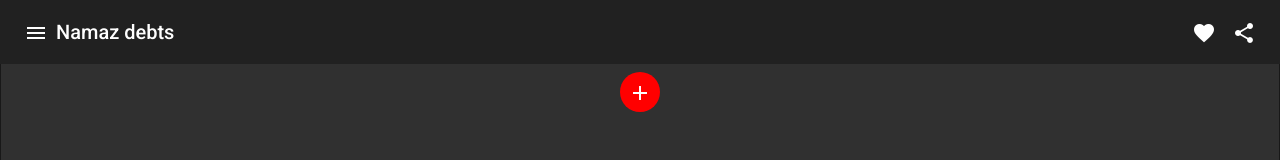
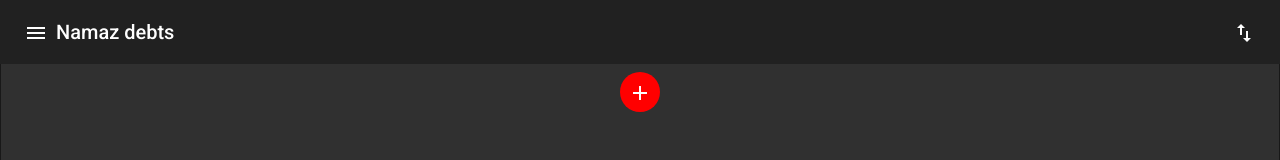
Before and after one commit to TimurKastemirov/namaz-debts, an Angular app: page /my-debts in a window 1280 px wide. Shown: the top 160 px of the page. Built offline with nearby package versions, Linux system fonts and the light colour scheme.

Commit message:
feat: Add export debts and hide functionality that is in work

```diff
--- a/package.json
+++ b/package.json
@@ -4,6 +4,7 @@
   "scripts": {
     "ng": "ng",
     "start": "ng serve",
+    "start_host_0000": "ng serve --host 0.0.0.0",
     "build": "ng build",
     "test": "ng test",
     "lint": "ng lint",
--- a/src/app/app.component.html
+++ b/src/app/app.component.html
@@ -9,20 +9,31 @@
         <mat-icon>menu_book</mat-icon>
         <span>My debts</span>
       </button>
-      <button mat-menu-item routerLink="/my-debts/1">
-        <mat-icon>settings</mat-icon>
-        <span>My settings</span>
-      </button>
+<!--      <button mat-menu-item routerLink="/my-debts/1">-->
+<!--        <mat-icon>settings</mat-icon>-->
+<!--        <span>My settings</span>-->
+<!--      </button>-->
     </mat-menu>
 
     <span>{{title}}</span>
     <span class="example-spacer"></span>
-    <button mat-icon-button class="example-icon favorite-icon" aria-label="Example icon-button with heart icon">
-      <mat-icon>favorite</mat-icon>
+<!--    <button mat-icon-button class="example-icon favorite-icon" aria-label="Example icon-button with heart icon">-->
+<!--      <mat-icon>favorite</mat-icon>-->
+<!--    </button>-->
+<!--    <button mat-icon-button class="example-icon" aria-label="Example icon-button with share icon">-->
+<!--      <mat-icon>share</mat-icon>-->
+<!--    </button>-->
+    <button mat-icon-button class="example-icon" [matMenuTriggerFor]="import_export" aria-label="Example icon-button with menu icon">
+      <mat-icon>import_export</mat-icon>
     </button>
-    <button mat-icon-button class="example-icon" aria-label="Example icon-button with share icon">
-      <mat-icon>share</mat-icon>
-    </button>
+    <mat-menu #import_export="matMenu">
+      <button mat-menu-item>
+        <span>Import debts</span>
+      </button>
+      <button mat-menu-item (click)="exportDebts()">
+        <span>Export debts</span>
+      </button>
+    </mat-menu>
   </mat-toolbar>
 </header>
 
--- a/src/app/app.component.scss
+++ b/src/app/app.component.scss
@@ -32,7 +32,7 @@ header {
 
 main {
   padding-top: 56px;
-  height: 500px;
+  min-height: 500px;
 }
 
 footer {
--- a/src/app/app.component.ts
+++ b/src/app/app.component.ts
@@ -1,10 +1,38 @@
 import { Component } from '@angular/core';
+import { DebtService } from 'src/app/debts/services/debt.service';
+import { Debt } from 'src/app/debts/models/debt';
 
 @Component({
-  selector: 'app-root',
-  templateUrl: './app.component.html',
-  styleUrls: ['./app.component.scss']
+    selector: 'app-root',
+    templateUrl: './app.component.html',
+    styleUrls: ['./app.component.scss']
 })
 export class AppComponent {
-  title = 'Namaz debts';
+    title = 'Namaz debts';
+    debts: Debt[];
+
+    constructor(
+        private debtService: DebtService,
+    ) {
+    }
+
+    exportDebts() {
+        this.debtService.getList().subscribe(debts => {
+            const str = JSON.stringify(debts);
+            this.download('debts.json', str);
+        });
+    }
+
+    private download(filename, text) {
+        const element = document.createElement('a');
+        element.setAttribute('href', 'data:text/plain;charset=utf-8,' + encodeURIComponent(text));
+        element.setAttribute('download', filename);
+
+        element.style.display = 'none';
+        document.body.appendChild(element);
+
+        element.click();
+
+        document.body.removeChild(element);
+    }
 }
```
